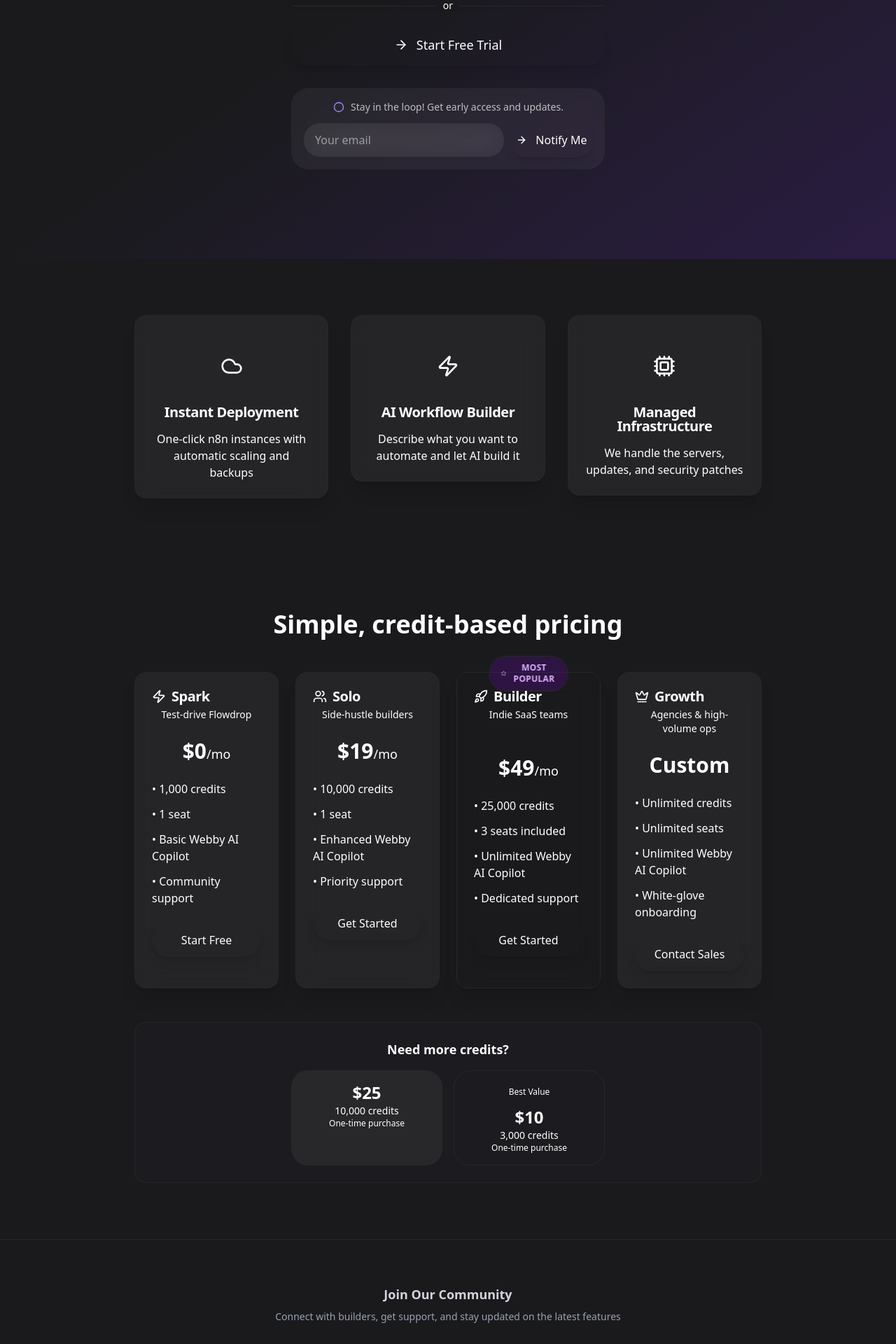
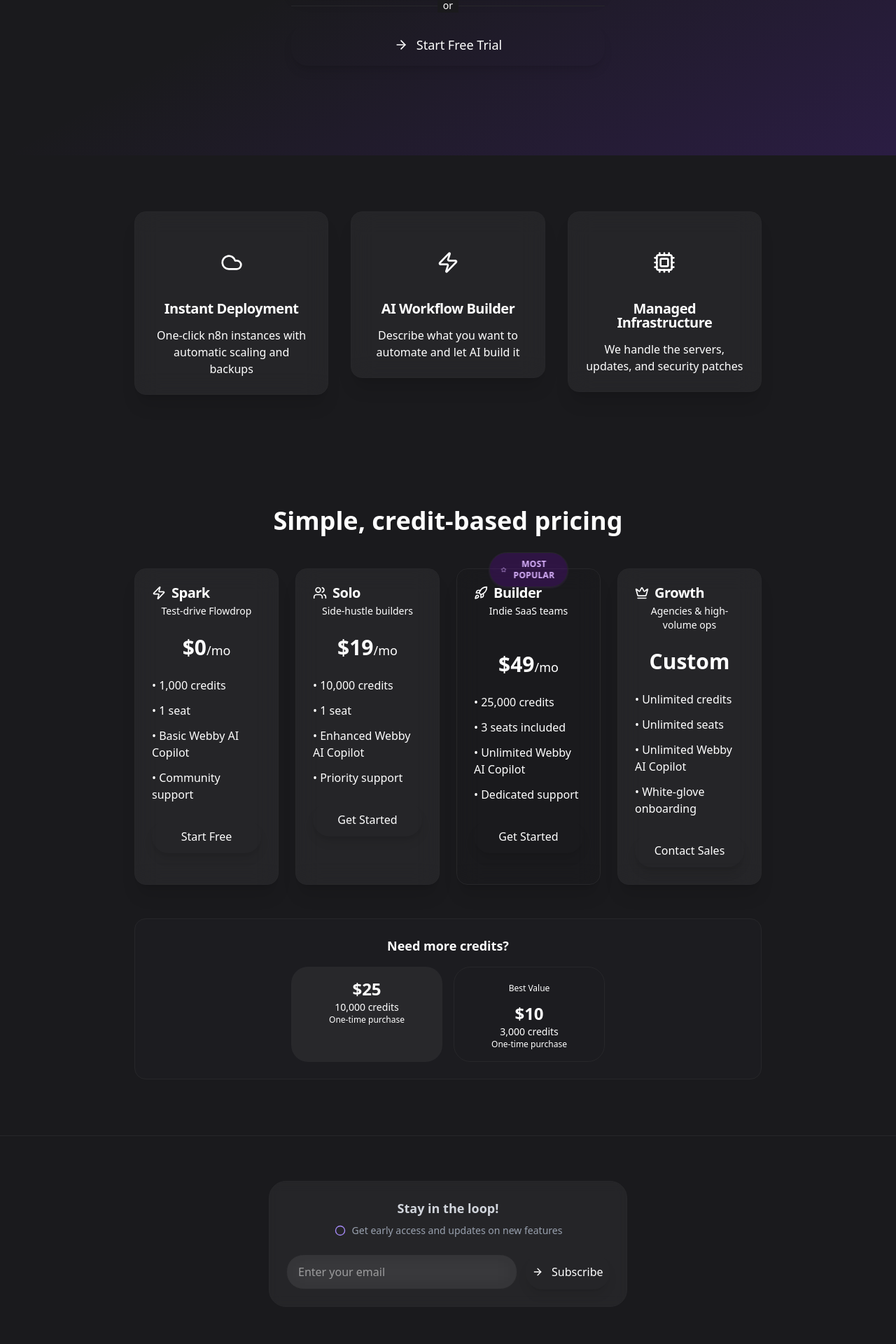
Before and after one commit to webbmaistro/flowdrop, a Next.js app: page / in a window 1280 px wide. Shown: the part 580-2500 px from the top of the page at 70% size. Built offline with nearby package versions, Linux system fonts and the light colour scheme; no server answers.

Commit message:
move email capture down landing

```diff
--- a/app/page.tsx
+++ b/app/page.tsx
@@ -124,35 +124,7 @@ export default function LandingPage() {
                 </Button>
               </div>
 
-              {/* Optimized Email Subscribe Section */}
-              <div className="bg-white/5 backdrop-blur rounded-xl p-4 mt-8 flex flex-col items-center gap-3 border border-white/10">
-                <span className="text-sm text-white/70 flex items-center gap-2">
-                  <svg width="18" height="18" fill="none" viewBox="0 0 20 20"><path d="M10 2a8 8 0 100 16 8 8 0 000-16zm0 14.5A6.5 6.5 0 1110 3.5a6.5 6.5 0 010 13z" fill="#a78bfa"/></svg>
-                  Stay in the loop! Get early access and updates.
-                </span>
-                {!submitted ? (
-                  <div className="flex w-full gap-2">
-                    <Input
-                      type="email"
-                      value={email}
-                      onChange={(e) => setEmail(e.target.value)}
-                      placeholder="Your email"
-                      variant="glass"
-                      className="flex-1"
-                    />
-                    <Button
-                      onClick={handleSubmit}
-                      variant="primary"
-                      icon={<ArrowRight className="w-4 h-4" />}
-                    >
-                      Notify Me
-                    </Button>
-                  </div>
-                ) : (
-                  <p className="text-success-500 text-xs">Thanks! We'll keep you updated.</p>
-                )}
-                {error && <p className="text-error-500 text-xs">{error}</p>}
-              </div>
+
             </motion.div>
           </motion.div>
         </div>
@@ -374,6 +346,50 @@ export default function LandingPage() {
         </div>
       </section>
 
+      {/* Email Capture Section */}
+      <section className="py-16 border-t border-white/5">
+        <div className="container mx-auto px-6">
+          <motion.div
+            className="max-w-lg mx-auto"
+            initial="hidden"
+            animate="visible"
+            variants={containerVariants}
+          >
+            <motion.div variants={itemVariants} className="bg-white/5 backdrop-blur rounded-xl p-6 flex flex-col items-center gap-4 border border-white/10">
+              <div className="text-center mb-2">
+                <h3 className="text-lg font-semibold text-gray-300 mb-2">Stay in the loop!</h3>
+                <p className="text-sm text-gray-400 flex items-center justify-center gap-2">
+                  <svg width="18" height="18" fill="none" viewBox="0 0 20 20"><path d="M10 2a8 8 0 100 16 8 8 0 000-16zm0 14.5A6.5 6.5 0 1110 3.5a6.5 6.5 0 010 13z" fill="#a78bfa"/></svg>
+                  Get early access and updates on new features
+                </p>
+              </div>
+              {!submitted ? (
+                <div className="flex w-full gap-3">
+                  <Input
+                    type="email"
+                    value={email}
+                    onChange={(e) => setEmail(e.target.value)}
+                    placeholder="Enter your email"
+                    variant="glass"
+                    className="flex-1"
+                  />
+                  <Button
+                    onClick={handleSubmit}
+                    variant="primary"
+                    icon={<ArrowRight className="w-4 h-4" />}
+                  >
+                    Subscribe
+                  </Button>
+                </div>
+              ) : (
+                <p className="text-success-500 text-sm">Thanks! We'll keep you updated.</p>
+              )}
+              {error && <p className="text-error-500 text-sm">{error}</p>}
+            </motion.div>
+          </motion.div>
+        </div>
+      </section>
+
       {/* Social Links Section */}
       <section className="py-16 border-t border-white/5">
         <div className="container mx-auto px-6">
```
